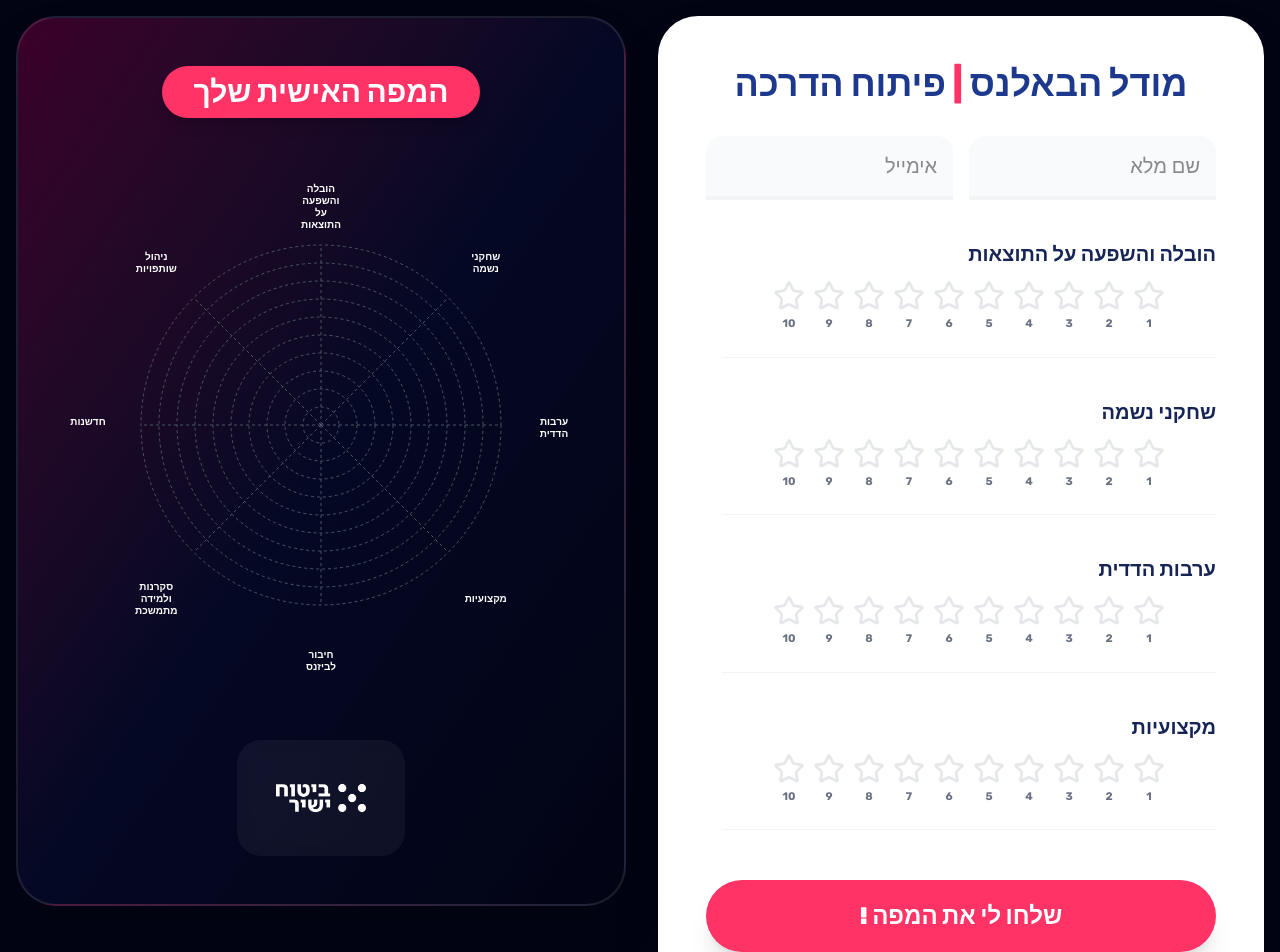
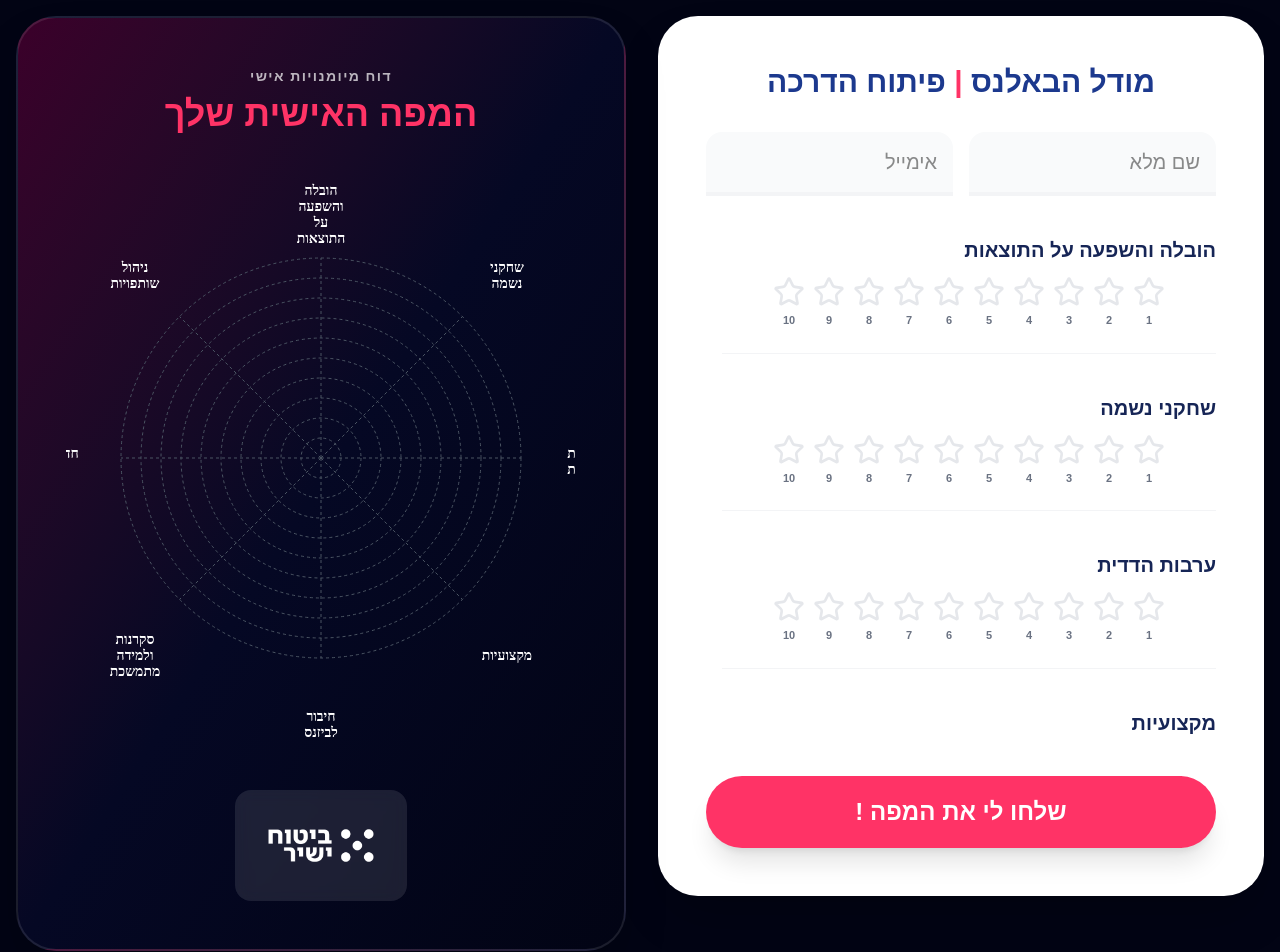
Before and after one commit to chayayawitz-svg/shift_manager, a Next.js app: page / in a window 1280 px wide. Shown: the top 952 px of the page. Built offline with nearby package versions, Linux system fonts and the light colour scheme.

Commit message:
Update page.tsx

```diff
--- a/app/page.tsx
+++ b/app/page.tsx
@@ -12,83 +12,12 @@ import {
 import Image from "next/image";
 import { Star } from "lucide-react";
 import { createClient } from "@supabase/supabase-js";
+import html2canvas from "html2canvas"; // ודאי שהתקנת: npm install html2canvas
 
-/* -------------------------------------------------
-   חיבור אמיתי למסד הנתונים של Supabase שלך
-------------------------------------------------- */
 const supabaseUrl = 'https://rbyufhkwrgvywnovdwei.supabase.co';
 const supabaseKey = 'sb_publishable_Wc1Cj7wgX1oWRZ2x5svXNg_wa2kVU4u';
 const supabase = createClient(supabaseUrl, supabaseKey);
 
-/* -------------------------------------------------
-   1. לוגיקת פונטים וייצור תמונה (עבור המייל)
-------------------------------------------------- */
-const loadRubikFont = async () => {
-  if (typeof document === "undefined") return;
-  const regular = new FontFace("Rubik", "url(/Rubik-Regular.ttf)");
-  const bold = new FontFace("Rubik", "url(/Rubik-Bold.ttf)");
-  try {
-    await Promise.all([regular.load(), bold.load()]);
-    document.fonts.add(regular);
-    document.fonts.add(bold);
-  } catch (e) { console.error("Font loading failed", e); }
-};
-
-const svgToPng = async (svg: SVGElement, name: string): Promise<string> => {
-  await loadRubikFont();
-  const serializer = new XMLSerializer();
-  const svgString = serializer.serializeToString(svg);
-  const blob = new Blob([svgString], { type: "image/svg+xml" });
-  const url = URL.createObjectURL(blob);
-  const img = document.createElement("img");
-  img.src = url;
-  await img.decode();
-
-  const canvas = document.createElement("canvas");
-  const scale = 2;
-  canvas.width = 800 * scale;
-  canvas.height = 1000 * scale;
-  const ctx = canvas.getContext("2d")!;
-  ctx.scale(scale, scale);
-
-  const grad = ctx.createLinearGradient(0, 0, 0, 1000);
-  grad.addColorStop(0, "#2b001a");
-  grad.addColorStop(1, "#020414");
-  ctx.fillStyle = grad;
-  ctx.fillRect(0, 0, 800, 1000);
-
-  ctx.strokeStyle = "rgba(255, 51, 102, 0.4)";
-  ctx.lineWidth = 3;
-  ctx.strokeRect(25, 25, 750, 950);
-
-  ctx.fillStyle = "#FFFFFF";
-  ctx.textAlign = "center";
-  ctx.font = "700 40px Rubik";
-  ctx.fillText("דוח מיומנויות אישי", 400, 110);
-
-  ctx.fillStyle = "#FF3366";
-  ctx.font = "700 34px Rubik";
-  ctx.fillText(`מפת הבאלנס של ${name}`, 400, 170);
-
-  const chartX = (800 - img.width) / 2;
-  ctx.drawImage(img, chartX, 240);
-
-  const logo = document.createElement("img");
-  logo.src = "/bituach-yashir-logo.png";
-  await logo.decode();
-  ctx.fillStyle = "rgba(255,255,255,0.95)";
-  ctx.beginPath();
-  ctx.roundRect(310, 850, 180, 80, 15);
-  ctx.fill();
-  ctx.drawImage(logo, 330, 865, 140, 50);
-
-  URL.revokeObjectURL(url);
-  return canvas.toDataURL("image/png").split(",")[1];
-};
-
-/* -------------------------------------------------
-   2. סדר המיומנויות החדש
-------------------------------------------------- */
 const sections = [
   "הובלה והשפעה על התוצאות",
   "שחקני נשמה",
@@ -101,7 +30,7 @@ const sections = [
 ];
 
 /* -------------------------------------------------
-   3. רכיבים ויזואליים
+   רכיבים ויזואליים - הגדלת פונטים לחדות
 ------------------------------------------------- */
 const Stars = ({ skill, value, onChange }: any) => (
   <div className="space-y-3 border-b border-gray-100 pb-6 text-right">
@@ -124,8 +53,11 @@ const DotWithValue = (props: any) => {
   if (!value) return null;
   return (
     <g>
-      <circle cx={cx} cy={cy} r={12} fill="#FF3366" stroke="#fff" strokeWidth={2} />
-      <text x={cx} y={cy + 5} fill="#fff" fontSize={11} textAnchor="middle" fontWeight={800} style={{fontFamily: 'Rubik'}}>{value}</text>
+      <circle cx={cx} cy={cy} r={14} fill="#FF3366" stroke="#fff" strokeWidth={2} />
+      {/* הגדלת המספר בתוך הנקודה ל-13 */}
+      <text x={cx} y={cy + 5} fill="#fff" fontSize={13} textAnchor="middle" fontWeight={900} style={{fontFamily: 'Rubik'}}>
+        {value}
+      </text>
     </g>
   );
 };
@@ -137,28 +69,25 @@ const AxisTick = ({ x, y, cx, cy, payload, isMobile }: any) => {
   const nx = d > 0 ? dx / d : 0;
   const ny = d > 0 ? dy / d : 0;
 
-  const offset = isMobile ? 30 : 45;
+  // הרחקת הטקסט מהגרף
+  const offset = isMobile ? 35 : 55;
   const newX = x + nx * offset;
   const newY = y + ny * offset;
 
   let lines: string[] = [];
-
-  if (isMobile && payload.value.includes("סקרנות")) {
-    lines = ["סקרנות", "ולמידה", "מתמשכת"];
-  } else {
   const words = payload.value.split(" ");
   let current = "";
   words.forEach((w: string) => {
-      if ((current + " " + w).length > 7) { lines.push(current); current = w; }
+    if ((current + " " + w).length > 8) { lines.push(current); current = w; }
     else { current += (current ? " " : "") + w; }
   });
   if (current) lines.push(current);
-  }
 
   return (
-    <text x={newX} y={newY} textAnchor="middle" fill="#fff" fontSize={isMobile ? 9 : 10} fontWeight={700} style={{fontFamily: 'Rubik'}}>
+    /* הגדלת הפונט של הכותרות ל-14 (או 11 בנייד) */
+    <text x={newX} y={newY} textAnchor="middle" fill="#fff" fontSize={isMobile ? 11 : 14} fontWeight={700} style={{fontFamily: 'Rubik'}}>
       {lines.map((line, i) => (
-        <tspan key={i} x={newX} dy={i === 0 ? 0 : (isMobile ? 10 : 12)}>{line}</tspan>
+        <tspan key={i} x={newX} dy={i === 0 ? 0 : (isMobile ? 12 : 16)}>{line}</tspan>
       ))}
     </text>
   );
@@ -179,16 +108,6 @@ export default function Home() {
     const checkMobile = () => setIsMobile(window.innerWidth < 1024);
     checkMobile();
     window.addEventListener("resize", checkMobile);
-
-    const style = document.createElement("style");
-    style.innerHTML = `
-      @import url('https://fonts.googleapis.com/css2?family=Rubik:wght@400;700;900&display=swap');
-      * { font-family: 'Rubik', sans-serif !important; direction: rtl; }
-      .custom-scrollbar::-webkit-scrollbar { width: 5px; }
-      .custom-scrollbar::-webkit-scrollbar-thumb { background: #FF3366; border-radius: 10px; }
-    `;
-    document.head.appendChild(style);
-
     return () => window.removeEventListener("resize", checkMobile);
   }, []);
 
@@ -204,17 +123,22 @@ export default function Home() {
     setStatus(null);
 
     try {
-      // 1. ייצור התמונה עבור ה-API שלך
-      const svg = chartRef.current?.querySelector("svg");
-      const png = svg ? await svgToPng(svg, name) : "";
+      // --- יצירת תמונה ברזולוציה גבוהה (Scale 4) ---
+      let png = "";
+      if (chartRef.current) {
+        const canvas = await html2canvas(chartRef.current, {
+          scale: 4,
+          useCORS: true,
+          backgroundColor: "#0b1a40",
+          windowWidth: 1000, // מבטיח שהגרף לא יתכווץ בצילום
+        });
+        png = canvas.toDataURL("image/png", 1.0).split(",")[1];
+      }
 
-      // 2. שמירת הנתונים ב-Supabase עבור דשבורד המנהלים
-      const { error: supabaseError } = await supabase
-        .from('survey_results')
-        .insert([
+      // שמירה ל-Supabase
+      await supabase.from('survey_results').insert([
         {
-            full_name: name,
-            email: email,
+          full_name: name, email: email,
           cat1_leadership: skills["הובלה והשפעה על התוצאות"],
           cat2_soul_player: skills["שחקני נשמה"],
           cat3_mutual_guarantee: skills["ערבות הדדית"],
@@ -226,11 +150,7 @@ export default function Home() {
         }
       ]);
 
-      if (supabaseError) {
-        console.error("שגיאה בשמירה ל-Supabase:", supabaseError);
-      }
-
-      // 3. שליחה ל-API המקורי שלך (כדי שהמייל יישלח למשתתף)
+      // שליחה ל-API
       const response = await fetch("/api/send-survey-results", {
         method: "POST",
         headers: { "Content-Type": "application/json" },
@@ -248,47 +168,49 @@ export default function Home() {
   };
 
   return (
-    <div className="min-h-screen p-4 bg-[#020414] text-right">
+    <div className="min-h-screen p-4 bg-[#020414] text-right" dir="rtl">
       <div className="max-w-7xl mx-auto flex flex-col lg:flex-row gap-8 items-start">
 
+        {/* טופס הדירוג */}
         <form onSubmit={handleSubmit} className="bg-white rounded-[40px] p-8 lg:p-12 flex-1 shadow-2xl w-full">
-          <h1 className="text-4xl font-black text-blue-900 mb-8 text-center">מודל הבאלנס <span className="text-[#FF3366]">|</span> פיתוח הדרכה</h1>
+          <h1 className="text-3xl font-black text-blue-900 mb-8 text-center">מודל הבאלנס <span className="text-[#FF3366]">|</span> פיתוח הדרכה</h1>
           <div className="grid grid-cols-1 md:grid-cols-2 gap-4 mb-10">
-            <input placeholder="שם מלא" className="w-full border-b-4 border-gray-100 p-4 text-xl focus:border-[#FF3366] outline-none transition bg-gray-50 rounded-t-2xl text-right" value={name} onChange={(e) => setName(e.target.value)} required />
-            <input placeholder="אימייל" type="email" className="w-full border-b-4 border-gray-100 p-4 text-xl focus:border-[#FF3366] outline-none transition bg-gray-50 rounded-t-2xl text-right" value={email} onChange={(e) => setEmail(e.target.value)} required />
+            <input placeholder="שם מלא" className="w-full border-b-4 border-gray-100 p-4 text-xl focus:border-[#FF3366] outline-none transition bg-gray-50 rounded-t-2xl" value={name} onChange={(e) => setName(e.target.value)} required />
+            <input placeholder="אימייל" type="email" className="w-full border-b-4 border-gray-100 p-4 text-xl focus:border-[#FF3366] outline-none transition bg-gray-50 rounded-t-2xl" value={email} onChange={(e) => setEmail(e.target.value)} required />
           </div>
-          <div className="space-y-10 max-h-[600px] overflow-y-auto pl-4 custom-scrollbar">
+          <div className="space-y-10 max-h-[500px] overflow-y-auto pl-4 custom-scrollbar">
             {sections.map((s) => (
               <Stars key={s} skill={s} value={skills[s]} onChange={(v: number) => setSkills(p => ({ ...p, [s]: v }))} />
             ))}
           </div>
           <button disabled={isSubmitting} className="w-full mt-10 bg-[#FF3366] text-white py-5 rounded-full font-black text-2xl shadow-xl active:scale-95 transition">
-            {isSubmitting ? "מייצר מפה..." : "שלחו לי את המפה !"}
+            {isSubmitting ? "מייצר מפה ברורה..." : "שלחו לי את המפה !"}
           </button>
-          {status === "success" && <p className="text-green-600 text-center mt-6 font-black text-xl">✓ הסקר נשלח בהצלחה! התוצאות נשארו לפנייך.</p>}
+          {status === "success" && <p className="text-green-600 text-center mt-6 font-black text-xl">✓ הסקר נשלח בהצלחה!</p>}
         </form>
 
-        <div className="flex-1 bg-gradient-to-br from-[#3b002a] via-[#050824] to-[#020414] rounded-[40px] p-4 lg:p-12 flex flex-col items-center justify-center shadow-2xl min-h-[550px] lg:min-h-[650px] border-2 border-white/10 w-full overflow-hidden">
-          <h2 className="text-2xl lg:text-3xl font-black text-white mb-8 bg-[#FF3366] px-8 py-2 rounded-full shadow-lg">
+        {/* תצוגת הגרף שצולמת */}
+        <div ref={chartRef} className="flex-1 bg-gradient-to-br from-[#3b002a] via-[#050824] to-[#020414] rounded-[40px] p-4 lg:p-12 flex flex-col items-center justify-center shadow-2xl min-h-[600px] border-2 border-white/10 w-full overflow-hidden relative">
+          <div className="text-center mb-6">
+            <p className="text-white/70 font-bold tracking-widest uppercase text-sm mb-2">דוח מיומנויות אישי</p>
+            <h2 className="text-2xl lg:text-4xl font-black text-[#FF3366]">
               {name ? `המפה של ${name}` : "המפה האישית שלך"}
             </h2>
-          <div ref={chartRef} className="w-full flex items-center justify-center">
-            <ResponsiveContainer width="100%" height={isMobile ? 450 : 550}>
-              <RadarChart
-                cx="50%" cy="50%"
-                outerRadius={isMobile ? 95 : 180}
-                data={chartData}
-                margin={isMobile ? { top: 40, right: 60, bottom: 40, left: 60 } : { top: 20, right: 30, bottom: 20, left: 30 }}
-              >
+          </div>
+
+          <div className="w-full flex items-center justify-center">
+            <ResponsiveContainer width="100%" height={isMobile ? 450 : 600}>
+              <RadarChart cx="50%" cy="50%" outerRadius={isMobile ? 100 : 200} data={chartData}>
                 <PolarGrid gridType="circle" stroke="#4B5563" strokeDasharray="3 3" />
                 <PolarRadiusAxis domain={[0, 10]} tickCount={11} tick={false} axisLine={false} />
                 <PolarAngleAxis dataKey="subject" tick={(props) => <AxisTick {...props} isMobile={isMobile} />} axisLine={false} tickLine={false} />
-                <Radar dataKey="value" stroke="#FF3366" fill="#FF3366" fillOpacity={0.4} strokeWidth={4} dot={<DotWithValue />} isAnimationActive={false} />
+                <Radar dataKey="value" stroke="#FF3366" fill="#FF3366" fillOpacity={0.5} strokeWidth={4} dot={<DotWithValue />} isAnimationActive={false} />
               </RadarChart>
             </ResponsiveContainer>
           </div>
-          <div className="mt-10 p-4 lg:p-6 bg-white/5 rounded-3xl backdrop-blur-sm">
-            <Image src="/bituach-yashir-logo.png" alt="Logo" width={120} height={45} className="brightness-0 invert" />
+
+          <div className="mt-8 p-4 bg-white/10 rounded-2xl backdrop-blur-sm">
+            <Image src="/bituach-yashir-logo.png" alt="Logo" width={140} height={50} className="brightness-0 invert" />
           </div>
         </div>
       </div>
```
Lines whose indentation alone changed are shown as unchanged.
